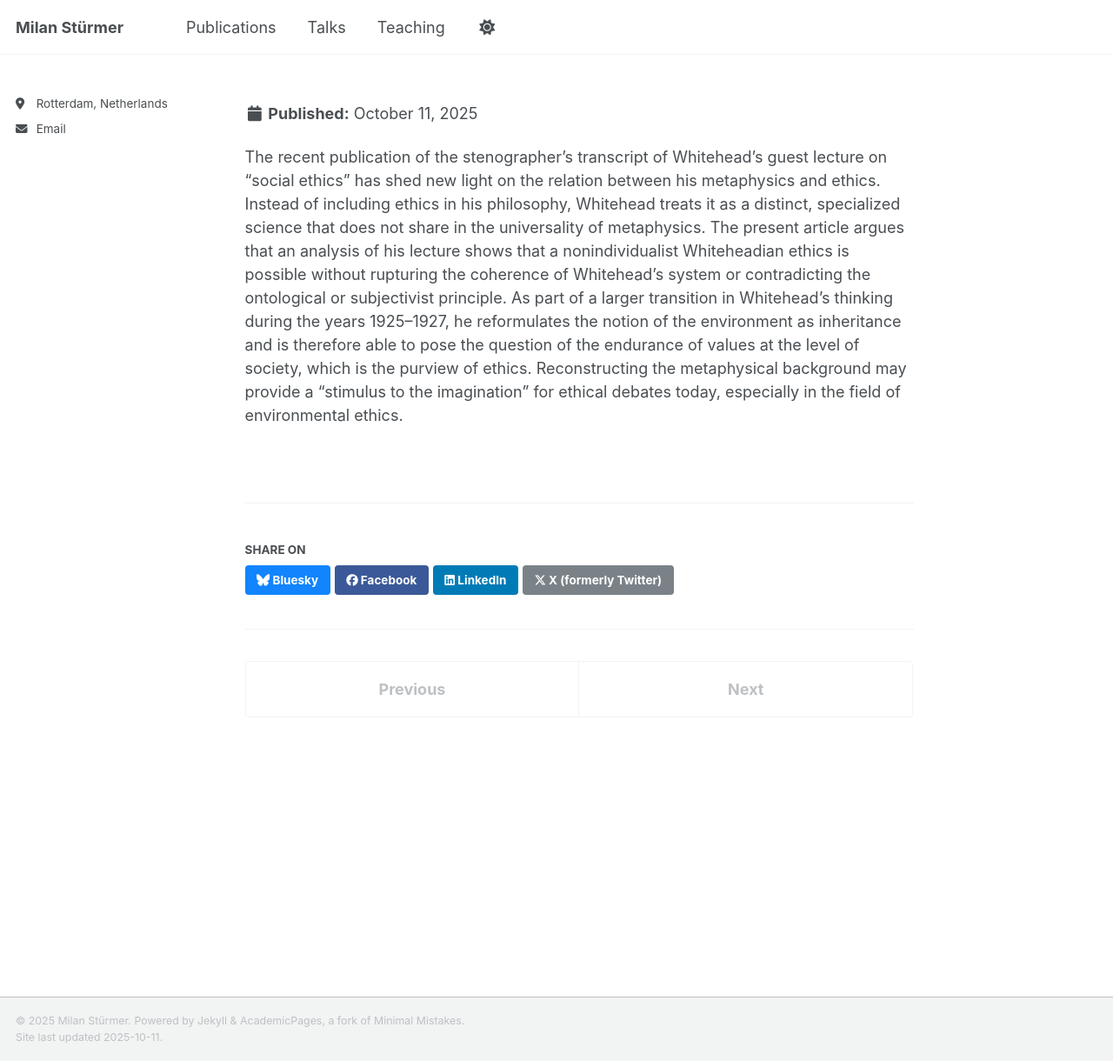
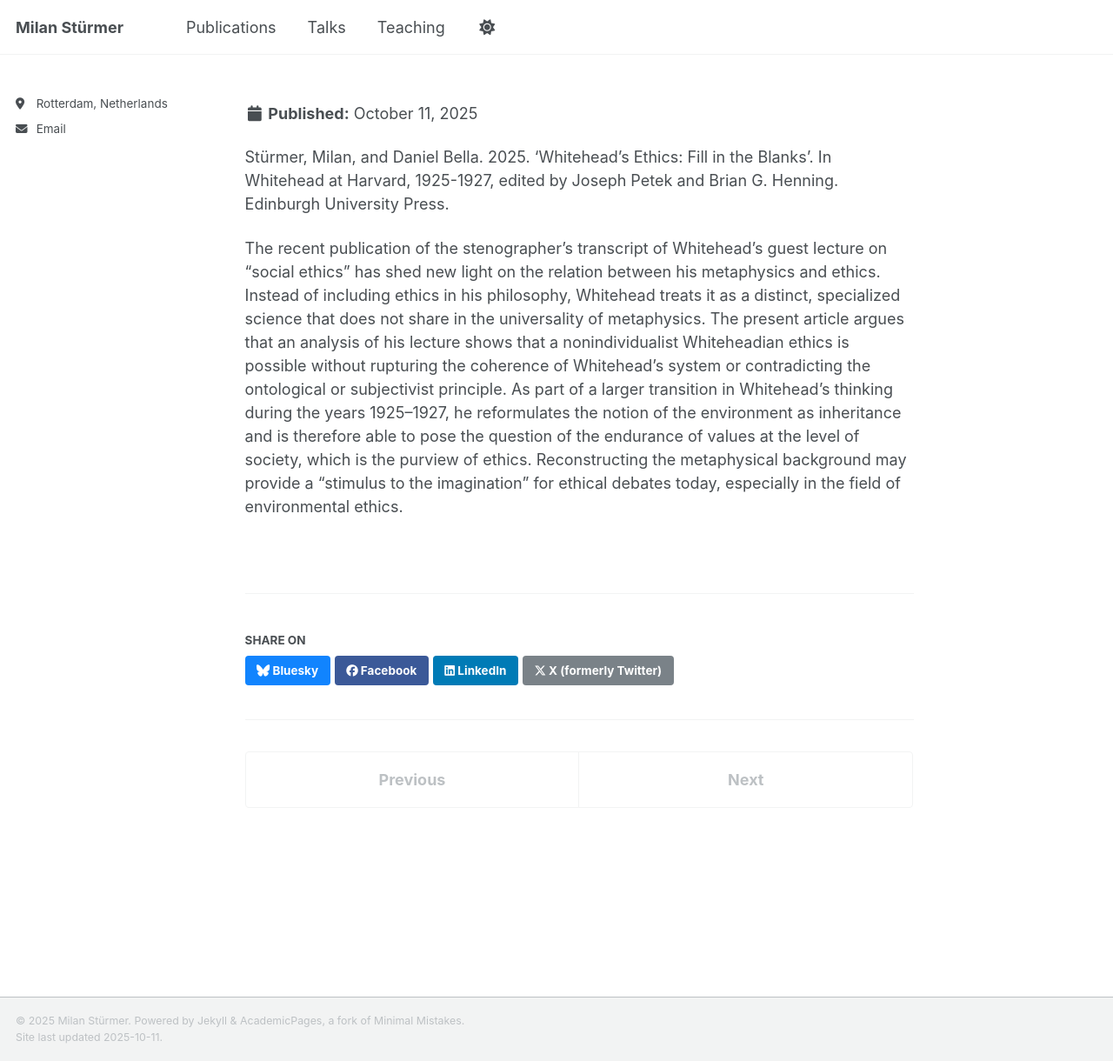
Before and after one commit to milanstuermer/milanstuermer.github.io, a Jekyll site: the page built from _publications/2025-whiteheads-ethics.md, in a window 1280 px wide and 1220 px high. Shown: the whole window at 87% size. Built offline with Jekyll 4.4.1, drawn with Linux system fonts in a browser that asks for light colours; a script that is not in the unit is left out.

Commit message:
Update 2025-whiteheads-ethics.md

```diff
--- a/_publications/2025-whiteheads-ethics.md
+++ b/_publications/2025-whiteheads-ethics.md
@@ -7,7 +7,10 @@ excerpt: "In this paper, Daniel Bella and I examine Whitehead's singular guest l
 date: 2025-01-01
 venue: "Whitehead at Harvard, 1925-1927"
 paperurl: "https://edinburghuniversitypress.com/book-whitehead-at-harvard-1925-1927.html"
-citation: "Bella, Daniel, and Milan Stürmer. 2023. &quot;Whitehead's Ethics: Fill in the Blanks&quot; <i> Process Studies</i> 52 (2): 179–200."
+citation: "Stürmer, Milan, and Daniel Bella. 2025. &quot;Whitehead's Ethics: Fill in the Blanks&quot. In <i>hitehead at Harvard, 1925-1927</i>, edited by Joseph Petek and Brian G. Henning. Edinburgh University Press."
 ---
 
+Stürmer, Milan, and Daniel Bella. 2025. ‘Whitehead’s Ethics: Fill in the Blanks’. In Whitehead at Harvard, 1925-1927, edited by Joseph Petek and Brian G. Henning. Edinburgh University Press.
+
+
 The recent publication of the stenographer's transcript of Whitehead's guest lecture on “social ethics” has shed new light on the relation between his metaphysics and ethics. Instead of including ethics in his philosophy, Whitehead treats it as a distinct, specialized science that does not share in the universality of metaphysics. The present article argues that an analysis of his lecture shows that a nonindividualist Whiteheadian ethics is possible without rupturing the coherence of Whitehead's system or contradicting the ontological or subjectivist principle. As part of a larger transition in Whitehead's thinking during the years 1925–1927, he reformulates the notion of the environment as inheritance and is therefore able to pose the question of the endurance of values at the level of society, which is the purview of ethics. Reconstructing the metaphysical background may provide a “stimulus to the imagination” for ethical debates today, especially in the field of environmental ethics.
```
